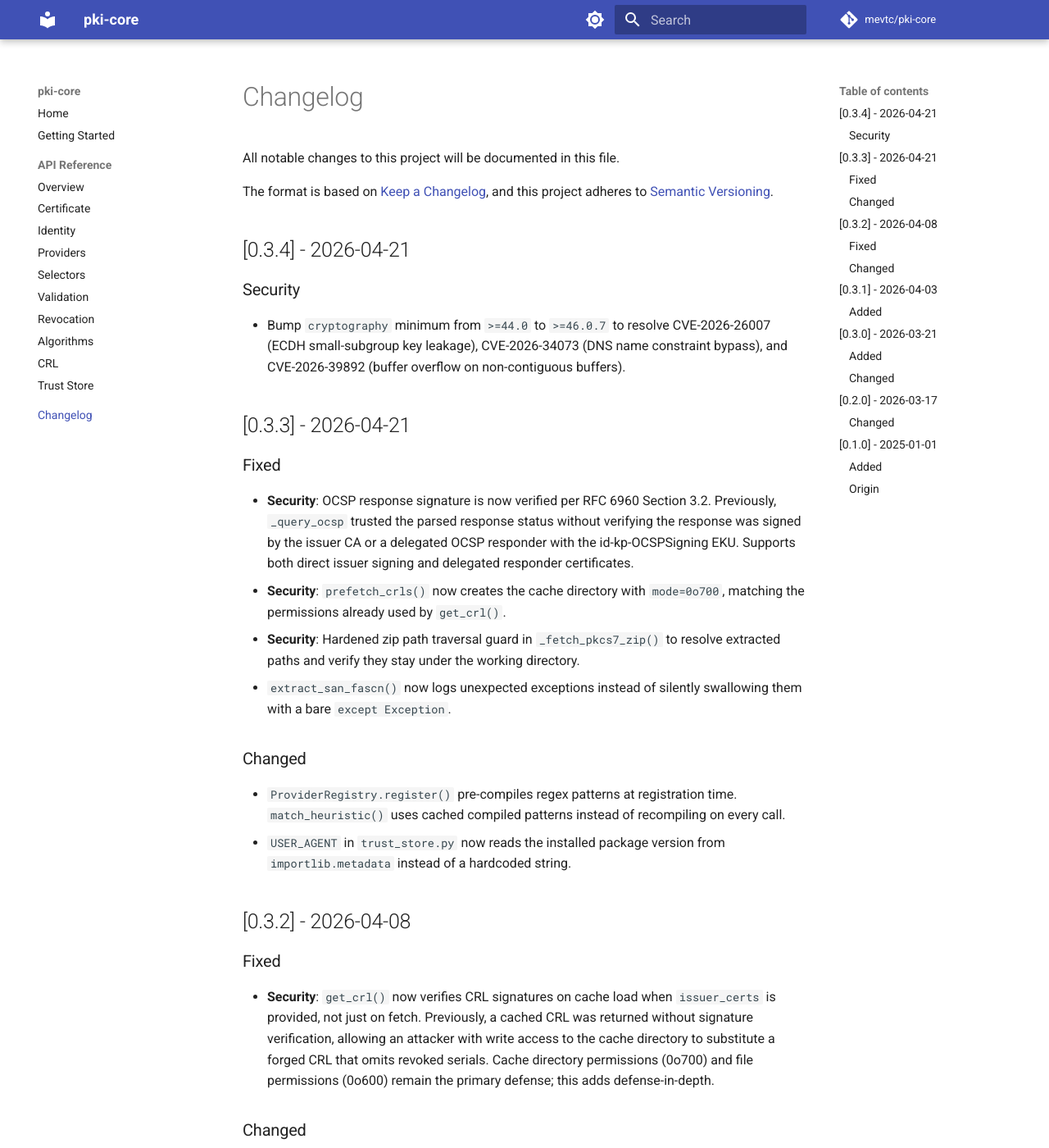
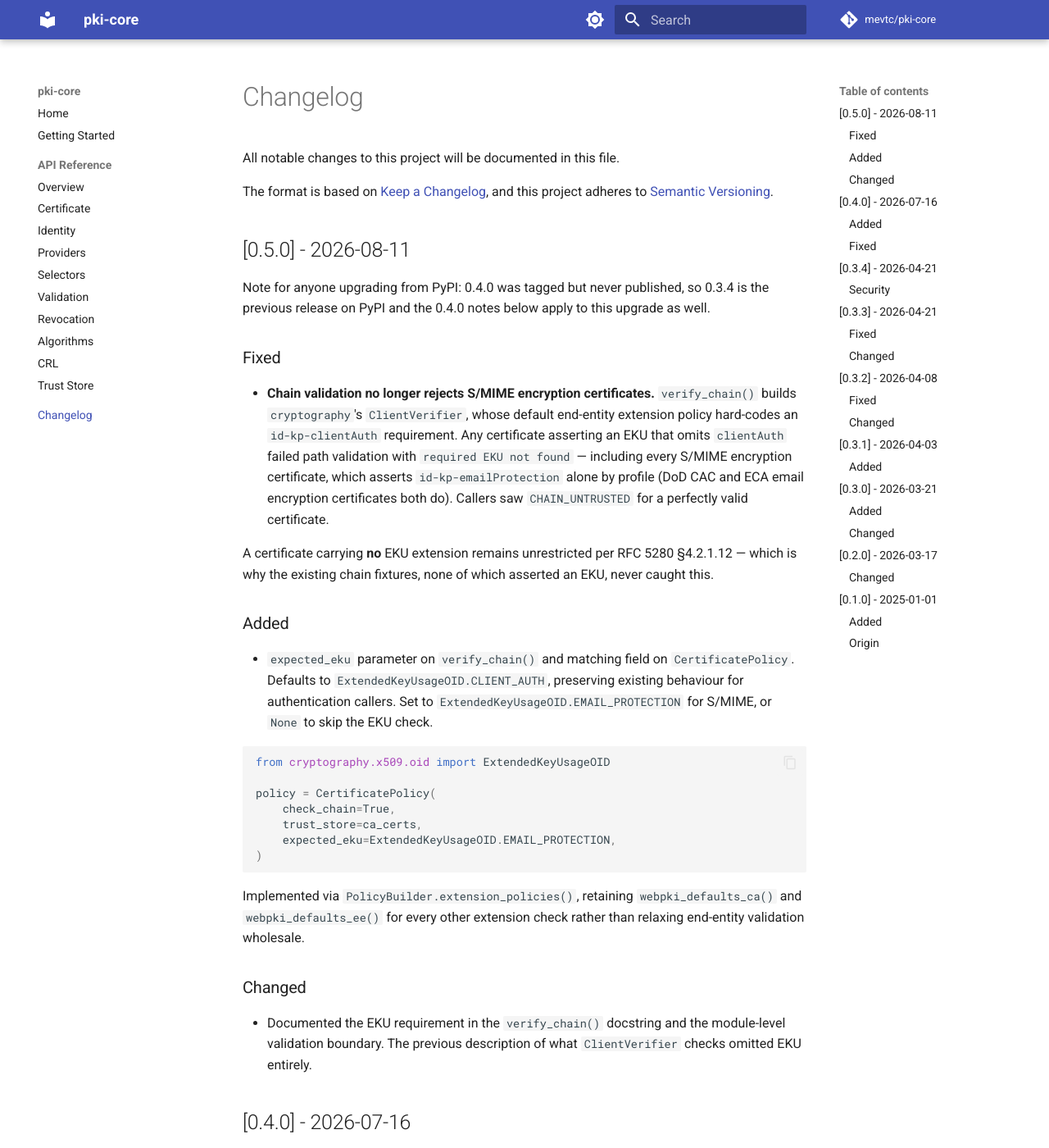
Before and after one commit to mevtc/pki-core, an MkDocs documentation site: the page built from docs/changelog.md, in a window 1280 px wide and 1400 px high. Shown: the whole window at 82% size. Built offline with MkDocs 1.6.1 and Material for MkDocs 9.7.7, drawn with Linux system fonts in a browser that asks for light colours; comment, search, counter and statistics services are not loaded; some of the changed text lies outside the part shown.

Commit message:
pki-core v0.5.0 — configurable chain-validation EKU
Squash of internal main since v0.3.4, the last published release.

Fixed
- Chain validation no longer rejects S/MIME certificates. verify_chain()
  builds cryptography's ClientVerifier, whose default end-entity extension
  policy hard-codes an id-kp-clientAuth requirement, so any certificate
  asserting an EKU that omits clientAuth failed with "required EKU not
  found" — including every S/MIME encryption certificate, which asserts
  id-kp-emailProtection alone by profile. Confirmed against a DoD CAC and
  an IdenTrust ECA credential.
- parse_identity() no longer falls back to the last registered provider
  when no provider matches.

Added
- expected_eku on verify_chain() and CertificatePolicy. Defaults to
  CLIENT_AUTH, so authentication callers are unchanged; set it to
  EMAIL_PROTECTION for S/MIME or None to skip the check. A certificate
  carrying no EKU extension remains unrestricted per RFC 5280 4.2.1.12.
- IntendedUse flag enum, with intended_use on AuthProvider, ProviderRegistry
  and CertIdentity. The registry constraint turns provider mis-composition
  into a construction-time error rather than a silent widening of an
  authentication boundary.
- ADR 0001 recording why revocation checking is fail-open by default.

Changed
- cryptography floor raised to >=46.0.7 (CVE-2026-26007, CVE-2026-34073,
  CVE-2026-39892).
- SECURITY.md supported versions: 0.5.x.

0.4.0 was tagged internally but never published, so its changes ship here.

````diff
--- a/CHANGELOG.md
+++ b/CHANGELOG.md
@@ -4,6 +4,91 @@ All notable changes to this project will be documented in this file.
 
 The format is based on [Keep a Changelog](https://keepachangelog.com/),
 and this project adheres to [Semantic Versioning](https://semver.org/).
+
+## [0.5.0] - 2026-08-11
+
+Note for anyone upgrading from PyPI: 0.4.0 was tagged but never published,
+so 0.3.4 is the previous release on PyPI and the 0.4.0 notes below apply to
+this upgrade as well.
+
+### Fixed
+
+- **Chain validation no longer rejects S/MIME encryption certificates.**
+  `verify_chain()` builds `cryptography`'s `ClientVerifier`, whose default
+  end-entity extension policy hard-codes an `id-kp-clientAuth` requirement.
+  Any certificate asserting an EKU that omits `clientAuth` failed path
+  validation with `required EKU not found` — including every S/MIME
+  encryption certificate, which asserts `id-kp-emailProtection` alone by
+  profile (DoD CAC and ECA email encryption certificates both do).
+  Callers saw `CHAIN_UNTRUSTED` for a perfectly valid certificate.
+
+  A certificate carrying **no** EKU extension remains unrestricted per
+  RFC 5280 §4.2.1.12 — which is why the existing chain fixtures, none of
+  which asserted an EKU, never caught this.
+
+### Added
+
+- `expected_eku` parameter on `verify_chain()` and matching field on
+  `CertificatePolicy`.  Defaults to `ExtendedKeyUsageOID.CLIENT_AUTH`,
+  preserving existing behaviour for authentication callers.  Set to
+  `ExtendedKeyUsageOID.EMAIL_PROTECTION` for S/MIME, or `None` to skip
+  the EKU check.
+
+  ```python
+  from cryptography.x509.oid import ExtendedKeyUsageOID
+
+  policy = CertificatePolicy(
+      check_chain=True,
+      trust_store=ca_certs,
+      expected_eku=ExtendedKeyUsageOID.EMAIL_PROTECTION,
+  )
+  ```
+
+  Implemented via `PolicyBuilder.extension_policies()`, retaining
+  `webpki_defaults_ca()` and `webpki_defaults_ee()` for every other
+  extension check rather than relaxing end-entity validation wholesale.
+
+### Changed
+
+- Documented the EKU requirement in the `verify_chain()` docstring and the
+  module-level validation boundary.  The previous description of what
+  `ClientVerifier` checks omitted EKU entirely.
+
+## [0.4.0] - 2026-07-16
+
+### Added
+
+- `IntendedUse` Flag enum declaring what a provider's certificates are
+  approved for: `PERSONAL_AUTH`, `NPE_AUTH`, `OBJECT_SIGNING`,
+  `ENCRYPTION`, `TIMESTAMPING`.  A provider may set multiple bits
+  when a single policy genuinely permits multiple uses.
+- `intended_use` field on `AuthProvider` (defaults to
+  `IntendedUse.PERSONAL_AUTH` for backward compatibility).
+- `intended_use` constructor parameter on `ProviderRegistry`.  When
+  set, `register()` refuses any provider whose `intended_use` does
+  not include the constrained bits, turning mis-composition into a
+  definition-time `ValueError` instead of a silent runtime security
+  boundary violation.
+
+  Consumers enforce intent at the boundary using set membership:
+
+      if IntendedUse.PERSONAL_AUTH not in provider.intended_use:
+          raise AuthError(...)
+
+- `IntendedUse` is now exported from the top-level `pki.core` package.
+- `intended_use` field on `CertIdentity`, populated by `parse_identity()`
+  from the matched provider. Informational only — `parse_identity()`
+  does not reject a cert based on this value; callers that need to
+  enforce a use must check the field themselves or pass a constrained
+  `ProviderRegistry`.
+
+### Fixed
+
+- `parse_identity` no longer falls back to "the last registered provider"
+  when both OID and heuristic matching fail.  That fallback was
+  registration-order-dependent and silently mislabeled certs from
+  unrecognized issuers.  When neither match succeeds, `credential_type`
+  is now `"UNKNOWN"`, regardless of how many providers are registered.
 
 ## [0.3.4] - 2026-04-21
 
--- a/pyproject.toml
+++ b/pyproject.toml
@@ -10,7 +10,7 @@ where = ["src"]
 
 [project]
 name = "pki-core"
-version = "0.3.4"
+version = "0.5.0"
 description = "Generic X.509 certificate utilities: parsing, CRL caching, identity extraction, provider registry, and validation pipeline."
 readme = "README.md"
 license = "BSD-3-Clause"
````
Also changed, not shown: SECURITY.md (+46 -1 lines), docs/adr/0001-revocation-fail-open-by-default.md (added, +110 -0 lines), 8 other files.
